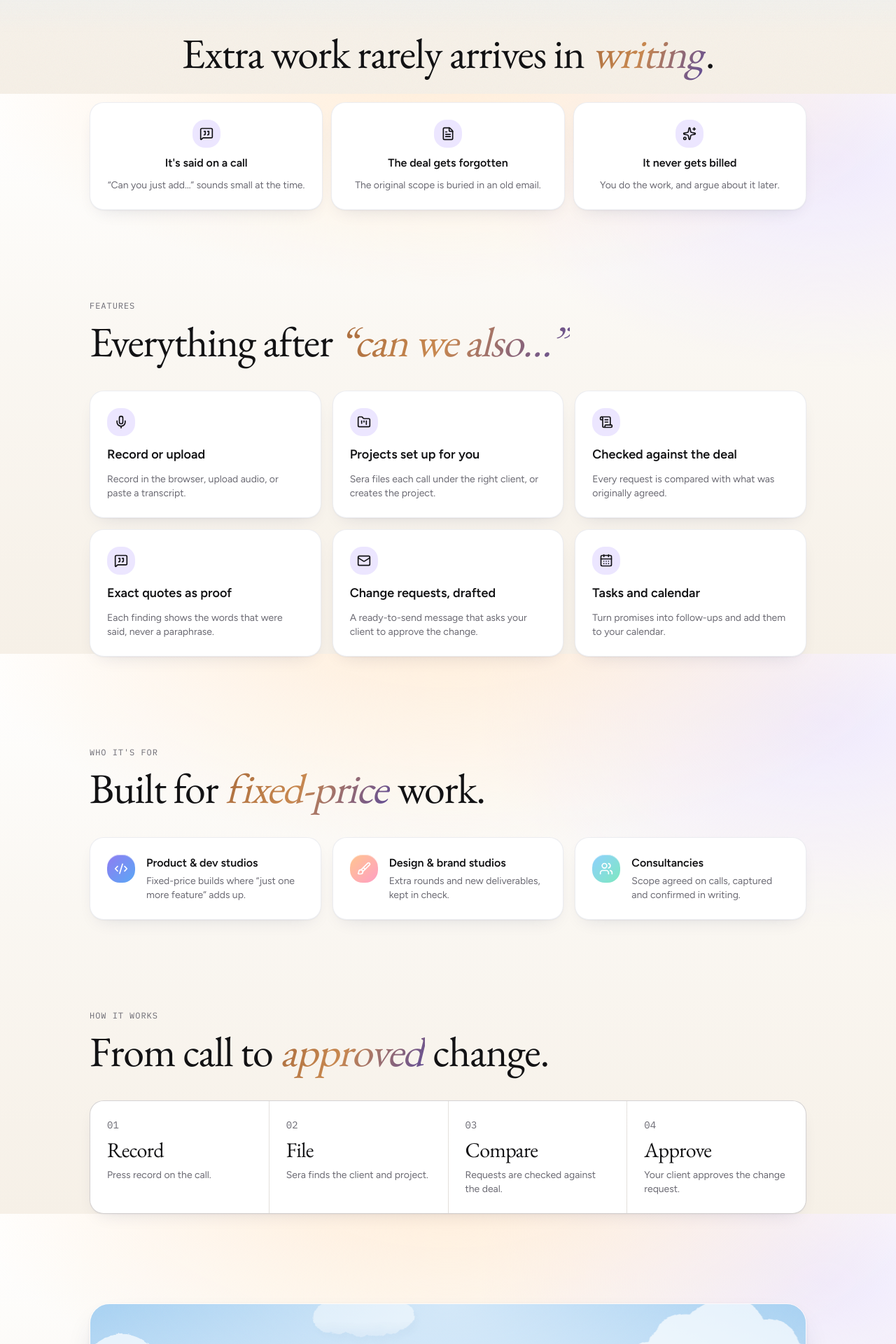
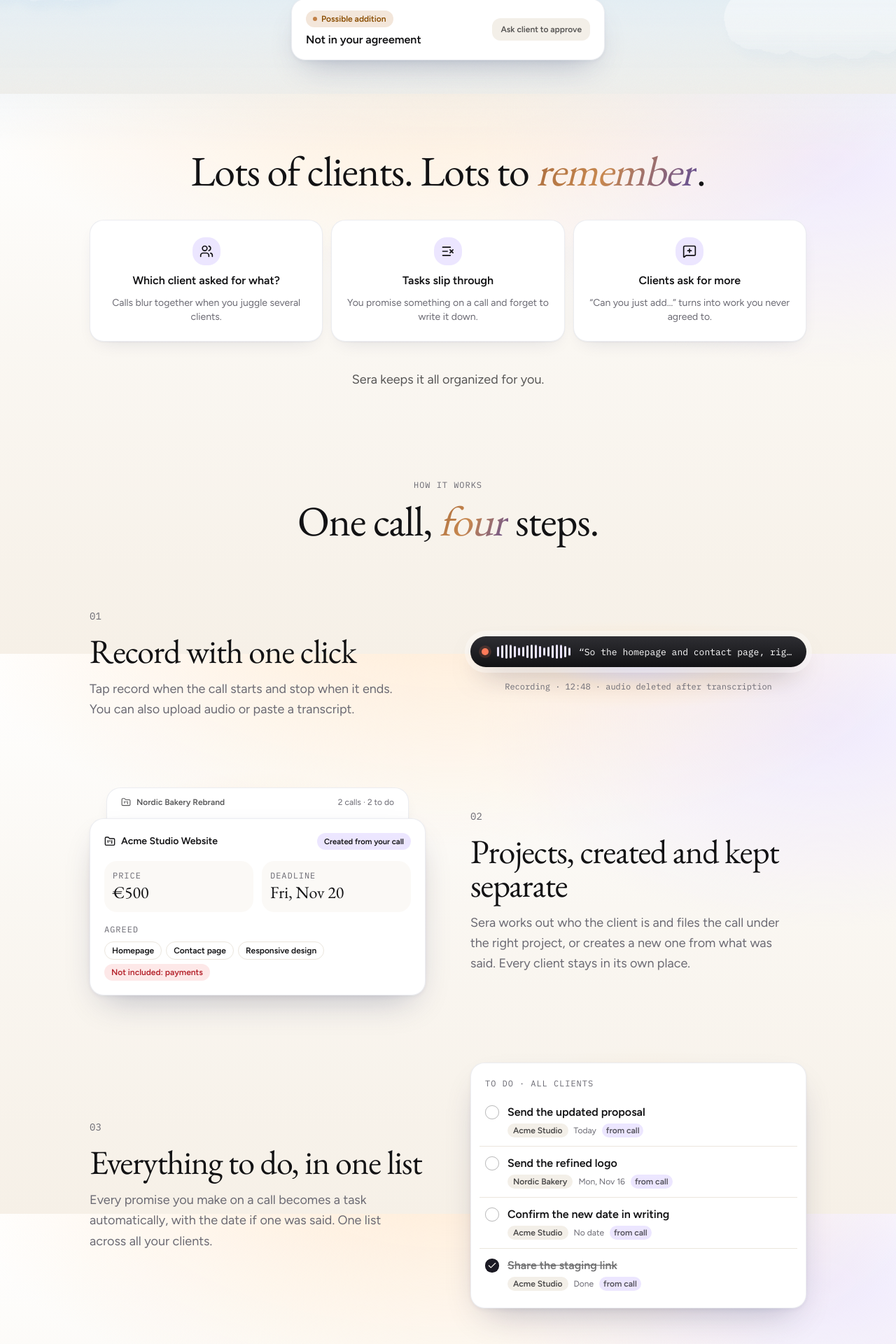
Before and after one commit to usherardy/Sera, a Next.js app: page /welcome in a window 1280 px wide. Shown: the part 666-2586 px from the top of the page at 70% size. Built offline with nearby package versions, Linux system fonts and the light colour scheme.

Commit message:
Walkthrough landing goes live with a clear problem statement
New 'Lots of clients. Lots to remember.' section under the hero; the four
steps now follow the pitch (record, separate projects, one to-do list,
new requests flagged). Overview shares the same problem section.

```diff
--- a/components/marketing/landing-overview.tsx
+++ b/components/marketing/landing-overview.tsx
@@ -3,17 +3,15 @@ import {
   Brush,
   CalendarDays,
   Code2,
-  FileText,
   FolderKanban,
   Mail,
   MessageSquareQuote,
   Mic,
   ScrollText,
-  Sparkles,
   Users,
 } from "lucide-react";
 import { buttonVariants } from "@/components/ui/button";
-import { IconTile, MarketingFooter, MarketingNav, PrimaryCta } from "@/components/marketing/shell";
+import { IconTile, MarketingFooter, MarketingNav, PrimaryCta, ProblemSection } from "@/components/marketing/shell";
 import { Sky } from "@/components/marketing/sky";
 import { FindingBadge } from "@/components/projects/project-bits";
 import { cn } from "@/lib/utils";
@@ -111,24 +109,7 @@ export function LandingOverview() {
       </Sky>
 
       <main className="flex flex-col gap-28 px-6 pb-24 sm:gap-32">
-        <section className="mx-auto flex w-full max-w-5xl flex-col items-center gap-10 text-center">
-          <h2 className="display max-w-3xl text-[2.6rem] sm:text-6xl">
-            Extra work rarely arrives in <em>writing</em>.
-          </h2>
-          <div className="grid w-full gap-3 sm:grid-cols-3">
-            {[
-              { icon: <MessageSquareQuote />, t: "It's said on a call", d: "“Can you just add…” sounds small at the time." },
-              { icon: <FileText />, t: "The deal gets forgotten", d: "The original scope is buried in an old email." },
-              { icon: <Sparkles />, t: "It never gets billed", d: "You do the work, and argue about it later." },
-            ].map((p) => (
-              <div key={p.t} className="surface flex flex-col items-center gap-2.5 px-5 py-6">
-                <span className="flex size-10 items-center justify-center rounded-xl bg-dawn [&_svg]:size-5">{p.icon}</span>
-                <p className="font-semibold">{p.t}</p>
-                <p className="text-sm text-ink-muted">{p.d}</p>
-              </div>
-            ))}
-          </div>
-        </section>
+        <ProblemSection />
 
         <section id="features" className="mx-auto flex w-full max-w-5xl scroll-mt-24 flex-col gap-10">
           <div className="flex flex-col gap-3">
--- a/components/marketing/landing-walkthrough.tsx
+++ b/components/marketing/landing-walkthrough.tsx
@@ -1,7 +1,7 @@
-import { ArrowRight, CalendarDays, Check, FolderKanban, Sparkles } from "lucide-react";
+import { ArrowRight, Check, FolderKanban, Sparkles } from "lucide-react";
 import { buttonVariants } from "@/components/ui/button";
 import { EvidenceQuote } from "@/components/common/layout-bits";
-import { HeroDemo, MarketingFooter, MarketingNav, PrimaryCta, RecordingPill } from "@/components/marketing/shell";
+import { HeroDemo, MarketingFooter, MarketingNav, PrimaryCta, ProblemSection, RecordingPill } from "@/components/marketing/shell";
 import { Sky } from "@/components/marketing/sky";
 import { FindingBadge } from "@/components/projects/project-bits";
 import type { FindingCategory } from "@/lib/projects/types";
@@ -19,6 +19,21 @@ function RecordVisual() {
 }
 
 function ProjectVisual() {
+  return (
+    <div className="relative isolate pt-11">
+      {/* a second client's project behind, to show projects stay separate */}
+      <div className="surface absolute inset-x-6 top-0 -z-10 flex h-24 items-start justify-between px-5 pt-3">
+        <span className="inline-flex items-center gap-2 text-xs font-semibold text-ink/70">
+          <FolderKanban className="size-3.5" /> Nordic Bakery Rebrand
+        </span>
+        <span className="text-xs text-ink-muted">2 calls · 2 to do</span>
+      </div>
+      <ProjectCard />
+    </div>
+  );
+}
+
+function ProjectCard() {
   return (
     <div className="surface-raised flex flex-col gap-4 p-5">
       <div className="flex items-center justify-between gap-3">
@@ -52,6 +67,38 @@ function ProjectVisual() {
   );
 }
 
+const TODOS: { t: string; p: string; due: string; done?: boolean }[] = [
+  { t: "Send the updated proposal", p: "Acme Studio", due: "Today" },
+  { t: "Send the refined logo", p: "Nordic Bakery", due: "Mon, Nov 16" },
+  { t: "Confirm the new date in writing", p: "Acme Studio", due: "No date" },
+  { t: "Share the staging link", p: "Acme Studio", due: "Done", done: true },
+];
+
+function TodoVisual() {
+  return (
+    <div className="surface-raised flex flex-col gap-1 p-3">
+      <p className="eyebrow px-2 pt-2 pb-1">To do · all clients</p>
+      <ul className="divide-y divide-cream-dark">
+        {TODOS.map((x) => (
+          <li key={x.t} className="flex items-start gap-3 px-2 py-3">
+            <span className={cn("mt-0.5 flex size-5 shrink-0 items-center justify-center rounded-md border border-ink/30", x.done && "bg-fathom text-cream")}>
+              {x.done && <Check className="size-3.5" />}
+            </span>
+            <span className="min-w-0 flex-1">
+              <span className={cn("block font-semibold", x.done && "line-through opacity-60")}>{x.t}</span>
+              <span className="mt-1 flex flex-wrap items-center gap-2 text-xs text-ink-muted">
+                <span className="rounded-full bg-secondary px-2 py-0.5 font-semibold text-ink/75">{x.p}</span>
+                {x.due}
+                <span className="rounded-full bg-dawn px-1.5 py-0.5 font-semibold text-ink/70">from call</span>
+              </span>
+            </span>
+          </li>
+        ))}
+      </ul>
+    </div>
+  );
+}
+
 const CHECKS: { c: FindingCategory; t: string; q: string }[] = [
   { c: "potential_scope_addition", t: "Stripe payments", q: "Can we also add Stripe payments?" },
   { c: "scope_modification", t: "Deadline moved to Mon, Nov 23", q: "Actually, make it Monday, the 23rd." },
@@ -59,6 +106,19 @@ const CHECKS: { c: FindingCategory; t: string; q: string }[] = [
 ];
 
 function CompareVisual() {
+  return (
+    <div className="flex flex-col gap-3">
+      <p className="eyebrow">Second call with Acme · compared with your earlier calls</p>
+      <CompareList />
+      <div className="surface flex items-center justify-between gap-3 px-4 py-3">
+        <span className="text-sm font-semibold">Stripe payments: not in your agreement</span>
+        <span className="rounded-lg bg-ink px-3 py-1.5 text-xs font-semibold whitespace-nowrap text-white">Ask client to approve</span>
+      </div>
+    </div>
+  );
+}
+
+function CompareList() {
   return (
     <ul className="flex flex-col gap-2.5">
       {CHECKS.map((x) => (
@@ -72,52 +132,30 @@ function CompareVisual() {
   );
 }
 
-function ApproveVisual() {
-  return (
-    <div className="surface-raised flex flex-col gap-4 p-5">
-      <p className="eyebrow">Change request to your client</p>
-      <div className="rounded-xl bg-cream/70 p-4 text-[0.9rem] leading-relaxed text-ink/85">
-        Hi Acme Studio, following our call on 9 November, you mentioned: “Can we also add Stripe payments?” This goes beyond what we
-        originally agreed, so I&apos;ll send an estimate separately. Could you confirm how you&apos;d like to proceed?
-      </div>
-      <div className="flex flex-wrap items-center gap-2 text-xs font-semibold">
-        <span className="rounded-md bg-success/40 px-2 py-1 text-success-dark">Reviewed</span>
-        <ArrowRight className="size-3.5 text-ink/40" />
-        <span className="rounded-md bg-dawn px-2 py-1">Sent to client</span>
-        <ArrowRight className="size-3.5 text-ink/40" />
-        <span className="rounded-md bg-success/40 px-2 py-1 text-success-dark">Client approved</span>
-      </div>
-      <p className="inline-flex items-center gap-1.5 text-xs text-ink-muted">
-        <CalendarDays className="size-3.5" /> Follow-up task added to your calendar
-      </p>
-    </div>
-  );
-}
-
 const STEPS = [
   {
     n: "01",
-    t: "Record the call",
+    t: "Record with one click",
     d: "Tap record when the call starts and stop when it ends. You can also upload audio or paste a transcript.",
     v: <RecordVisual />,
   },
   {
     n: "02",
-    t: "Sera sets up the project",
-    d: "It separates the voices, works out who the client is, and files the call under the right project, or creates one from what was said: deliverables, price and deadline.",
+    t: "Projects, created and kept separate",
+    d: "Sera works out who the client is and files the call under the right project, or creates a new one from what was said. Every client stays in its own place.",
     v: <ProjectVisual />,
   },
   {
     n: "03",
-    t: "Every request, checked",
-    d: "Each request is compared with the original agreement and labeled: possible addition, scope change, needs clarification, or already included. Each comes with the exact quote.",
-    v: <CompareVisual />,
+    t: "Everything to do, in one list",
+    d: "Every promise you make on a call becomes a task automatically, with the date if one was said. One list across all your clients.",
+    v: <TodoVisual />,
   },
   {
     n: "04",
-    t: "A change request, ready",
-    d: "Review the finding, add a follow-up task, and send a ready-made change request that asks your client to approve. You record their answer.",
-    v: <ApproveVisual />,
+    t: "New requests, flagged",
+    d: "On every later call, Sera compares what the client asks for with what you already agreed, flags anything extra with the exact quote, and drafts a change request for the client to approve.",
+    v: <CompareVisual />,
   },
 ];
 
@@ -134,8 +172,8 @@ export function LandingWalkthrough() {
             Stop doing <em>free</em> work.
           </h1>
           <p className="max-w-xl text-lg text-ink/70 sm:text-xl">
-            Record your client calls. Sera checks every request against the agreed scope, shows you the exact words, and gets changes
-            approved before your team builds them.
+            Lots of clients? Sera records each call, keeps every project separate, lists what you need to do, and flags anything a
+            client asks for beyond what you agreed.
           </p>
           <div className="flex flex-wrap justify-center gap-2">
             <PrimaryCta>
@@ -152,6 +190,8 @@ export function LandingWalkthrough() {
       </Sky>
 
       <main className="flex flex-col gap-28 px-6 pb-24 sm:gap-32">
+        <ProblemSection />
+
         <section id="how" className="mx-auto flex w-full max-w-5xl scroll-mt-24 flex-col gap-16 sm:gap-24">
           <div className="flex flex-col items-center gap-3 text-center">
             <p className="eyebrow">How it works</p>
--- a/components/marketing/shell.tsx
+++ b/components/marketing/shell.tsx
@@ -1,5 +1,5 @@
 import Link from "next/link";
-import { ArrowDown } from "lucide-react";
+import { ArrowDown, ListX, MessageSquarePlus, Users } from "lucide-react";
 import { Logo } from "@/components/brand/logo";
 import { buttonVariants } from "@/components/ui/button";
 import { Waveform } from "@/components/capture/waveform";
@@ -108,3 +108,29 @@ export function PrimaryCta({ children = "Get started" }: { children?: React.Reac
     </Link>
   );
 }
+
+/** The problem, stated plainly: three cards under a centered serif heading. */
+export function ProblemSection() {
+  const cards = [
+    { icon: <Users />, t: "Which client asked for what?", d: "Calls blur together when you juggle several clients." },
+    { icon: <ListX />, t: "Tasks slip through", d: "You promise something on a call and forget to write it down." },
+    { icon: <MessageSquarePlus />, t: "Clients ask for more", d: "“Can you just add…” turns into work you never agreed to." },
+  ];
+  return (
+    <section className="mx-auto flex w-full max-w-5xl flex-col items-center gap-10 text-center">
+      <h2 className="display max-w-3xl text-[2.6rem] sm:text-6xl">
+        Lots of clients. Lots to <em>remember</em>.
+      </h2>
+      <div className="grid w-full gap-3 sm:grid-cols-3">
+        {cards.map((p) => (
+          <div key={p.t} className="surface flex flex-col items-center gap-2.5 px-5 py-6">
+            <span className="flex size-10 items-center justify-center rounded-xl bg-dawn [&_svg]:size-5">{p.icon}</span>
+            <p className="font-semibold">{p.t}</p>
+            <p className="text-sm text-ink-muted">{p.d}</p>
+          </div>
+        ))}
+      </div>
+      <p className="text-lg text-ink/70">Sera keeps it all organized for you.</p>
+    </section>
+  );
+}
--- a/lib/landing.ts
+++ b/lib/landing.ts
@@ -3,4 +3,4 @@
  * Both versions can always be previewed at /welcome/overview and /welcome/walkthrough.
  * To switch, change this one line.
  */
-export const LANDING_VERSION: "overview" | "walkthrough" = "overview";
+export const LANDING_VERSION: "overview" | "walkthrough" = "walkthrough";
```
